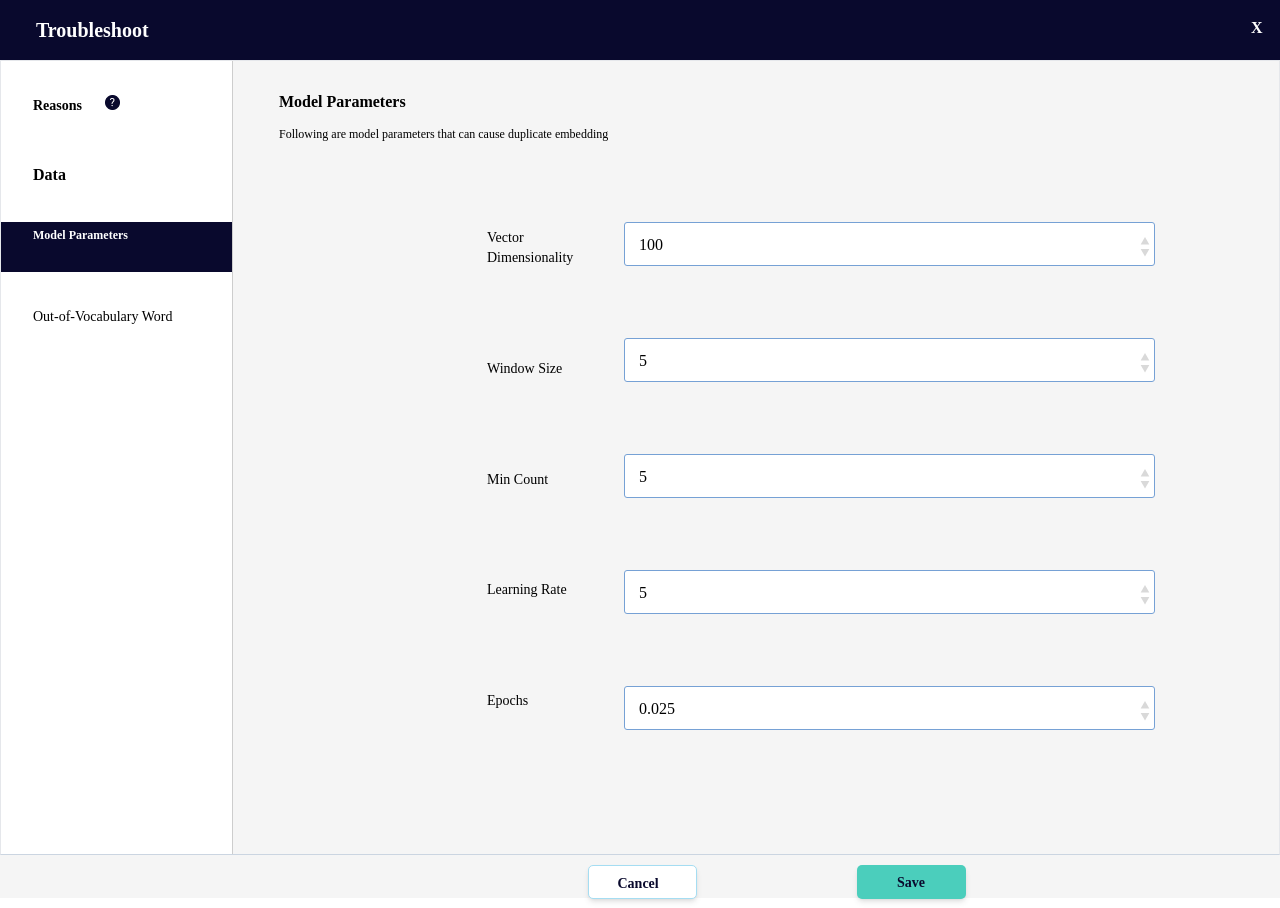
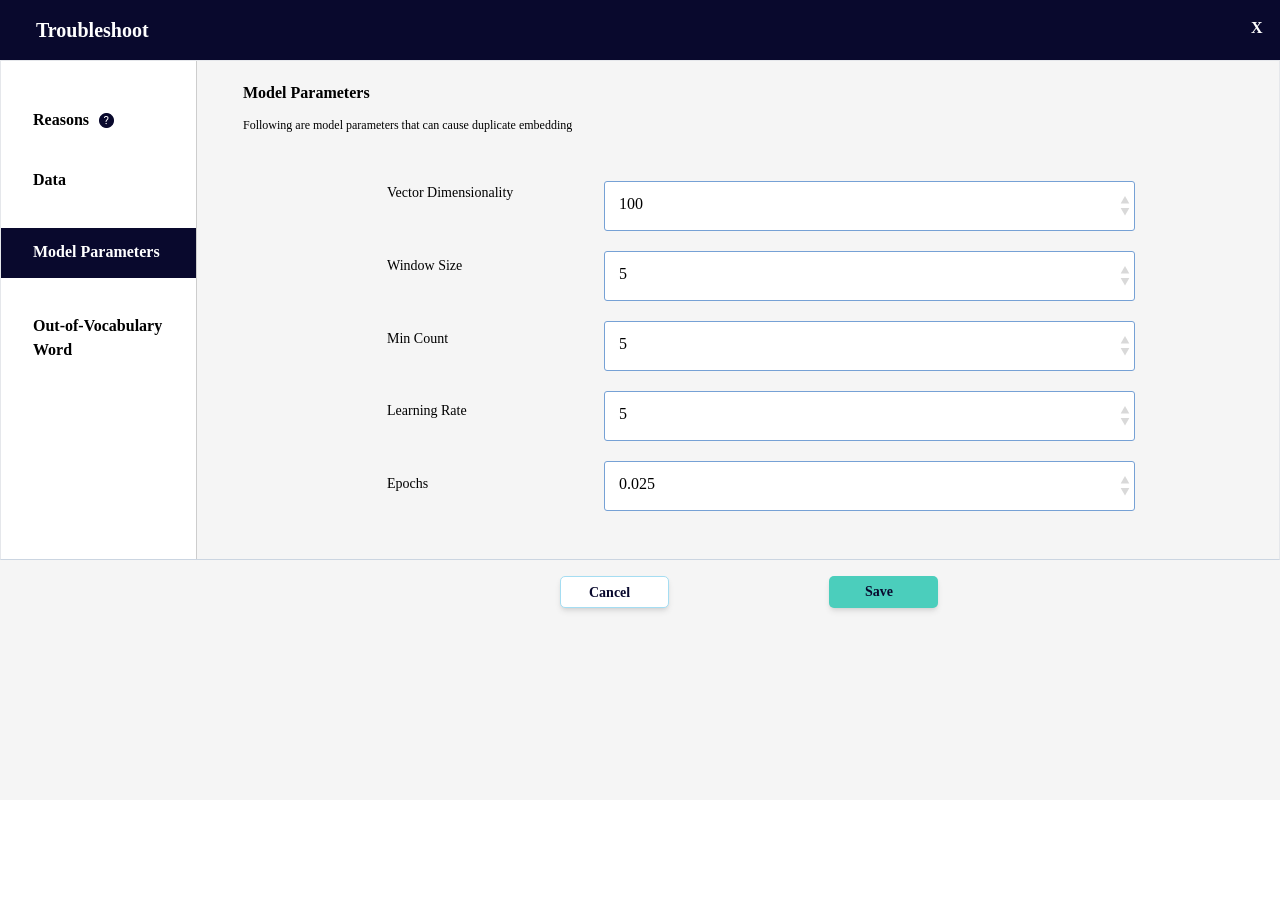
Before and after one commit to Shinmt/miniResponsivePj, a React (Vite) app: page /troubleshoot in a window 1280 px wide. After the commit the page ends 800 px from the top, so only its background shows below. Built offline with nearby package versions, Linux system fonts and the light colour scheme.

Commit message:
231121_2nd

```diff
--- a/src/Components/Schedule.jsx
+++ b/src/Components/Schedule.jsx
@@ -3,7 +3,7 @@ import React from 'react'
 
 const Schedule = () => {
   return (
-    <div className='main bg-neutral-100'>
+    <div className='main'>
       {/* headlinebar */}
       <div className='headline-base'>
             <div className=' headline-bar'>
@@ -16,15 +16,15 @@ const Schedule = () => {
       </div>
 
       {/* action button */}
-      <div className=' flex flex-col lg:mr-20 lg:mt-4 sm:mt-2 sm:mr-4'>
+      <div className=' flex flex-col lg:mr-20 sm:mr-4 lg:mt-4 sm:mt-2'>
         <div className=' grid grid-flow-col justify-end gap-[18px]'>
-          <button className=' w-[134px] btn-text bg-CTA-color shadow-md '>New Schedule</button>
+          <button className=' lg:w-[141px] sm:w-full lg:h-8 sm:h-5 sm:px-1 btn-text bg-CTA-color shadow-md '>New Schedule</button>
         </div>
       </div>
 
       {/* table */}
-      <div className=' relative ml-16 sm:ml-7 lg:pt-7 sm:pt-4 mr-20 lg:mb-[546px] sm:mb-auto'>
-        <table className=' lg:table-auto sm:table-fixed bg-white border-collapse lg:w-full sm:w-[620px] lg:h-[231px] sm:h-auto mr-20 border border-gray-300'>
+      <div className=' relative lg:ml-20 sm:ml-7 lg:pt-4 sm:pt-2 mr-20'>
+        <table className=' lg:table-auto sm:table-fixed bg-white border-collapse lg:w-full sm:w-[620px] lg:h-[260px] sm:h-[300px] mr-20 border border-gray-300'>
           <thead className=' h-[46px]'>
           <tr className=' bg-primary text-white font-mono text-sm font-bold'>
             <th>Year</th>
@@ -35,7 +35,7 @@ const Schedule = () => {
           </tr>
           </thead>
           <tbody className=' lg:w-[155px] sm:w-[50px] h-[35px]'>
-          <tr className='  table-row border border-b-gray-300'>
+          <tr className=' table-row border border-b-gray-300'>
             <td className=' lg:px-7 sm:px-3 '><text className='text-style bg-Year-rgba'>2023</text></td>
             <td className=' lg:px-7 sm:px-3'><text className='text-style bg-Month-rgba'>January</text></td>
             <td className=' lg:px-7 sm:px-3'><text className='text-style bg-Time-rgba'>12:00 AM</text></td>
@@ -51,7 +51,7 @@ const Schedule = () => {
             <td className=' lg:px-7 sm:px-3'><text className='text-style bg-Year-rgba'>From 2024 to 2027</text></td>
             <td className=' lg:px-7 sm:px-3'>
             <div className='flex lg:flex-row sm:flex-col lg:gap-x-[15px] sm:gap-y-1 '>
-              <text className='text-style lg:w-auto bg-Month-rgba'>February</text>
+              <text className='text-style bg-Month-rgba'>February</text>
               <text className='text-style bg-Month-rgba'>March</text>
             </div>
             </td>
--- a/src/Components/Troubleshoot.jsx
+++ b/src/Components/Troubleshoot.jsx
@@ -14,37 +14,34 @@ const Troubleshoot = () => {
         </div>
       </div>
 
-      <div className=' flex flex-grow border border-b-slate-300'>
+      <div className=' h-[500px] flex flex-grow border border-b-slate-300'>
 
       {/* sidebar */}
-      <div className='lg:w-[232px] sm:w-fit lg:h-[793px] bg-white border-r border-[#CDCDCD]'>
-        <div className=' flex flex-row justify-normal lg:pt-[34px] sm:pt-7 items-baseline gap-x-1.5'>
-          <text className=' w-[62px] pl-8 font-mono text-base sm:text-sm font-bold '>Reasons</text>
-          <img src='/img/Q.png' className=' w-[15px] h-[15px] lg:ml-9 sm:ml-6' />
-        </div>
-
-        <div className=' flex flex-col lg:pt-[47px] sm:pt-7 '>
-          <text className=' pl-8 font-bold '>Data</text>
-          <div className=' pl-8 h-[50px] bg-[#09092D] my-[35px] text-justify'>
-          <text className=' w-[116px] font-bold text-sm sm:text-xs text-white '>Model Parameters</text>
+      <div className='lg:w-[232px] sm:w-40 h-auto bg-white border-r border-[#CDCDCD]'>
+        <div className=' flex flex-col lg:pt-[47px] sm:pt-7 justify-center lg:gap-y-9 sm:gap-y-5'>
+          <div className=' grid grid-cols-2 lg:gap-x-0 sm:gap-x-5 items-center'>
+          <text className=' sidebar-text'>Reasons</text>
+          <img src='/img/Q.png' className=' w-[15px] h-[15px] text-base' />
           </div>
-          <text className=' pl-8 font-normal sm:text-sm sm:pr-2 text-black '>Out-of-Vocabulary Word</text>
+        <text className=' sidebar-text '>Data</text>
+        <text className=' h-[50px] sidebar-text text-white bg-[#09092D] py-3'>Model Parameters</text>
+        <text className=' sidebar-text '>Out-of-Vocabulary Word</text>
         </div>
       </div>
 
-      <div className='lg:pl-[46px] sm:pl-5 pt-[29px]'>
+      <div className=' h-auto lg:pl-[46px] sm:pl-5 lg:mt-5 sm:mt-8'> {/* lg:mt-5 sm:mt-8 */}
 
       {/* heading and paragraph */}
         <h1 className='text-black font-bold text-base '>Model Parameters</h1>
         <p className=' pt-3 font-normal text-sm sm:text-xs'>Following are model parameters that can cause duplicate embedding</p>
 
       {/* data box */}
-      <div className=' lg:pt-20 lg:pl-52 sm:pt-12 sm:pl-28 h-[508px] '>
+      <div className=' lg:py-12 lg:mx-36 sm:py-16 sm:mx-24'>
       <div className=' flex flex-col sm:flex-row'>
 
         {/*items left */}
         <div>
-        <div className=' grid grid-row sm:relative text-left lg:w-[137px] h-full sm:w-auto lg:pt-1.5 sm:pt-0 pr-[38px] lg:text-sm sm:text-xs font-normal lg:gap-y-[72px] sm:gap-y-5'>
+        <div className=' grid grid-row relative text-left lg:w-[137px] sm:w-auto lg:h-full sm:h-auto lg:pt-0.5 sm:pt-1.5 lg:text-sm sm:text-xs font-normal lg:gap-y-6 sm:gap-y-11'>
           <label>Vector Dimensionality</label>
           <label>Window Size</label>
           <label>Min Count</label>
@@ -55,7 +52,7 @@ const Troubleshoot = () => {
 
         {/*items right */}
         <div>
-        <div className=' grid grid-row justify-end lg:gap-y-[72px] sm:gap-y-5 relative'>
+        <div className=' h-auto relative grid grid-row justify-end lg:pl-20 sm:pl-24 mb-3 lg:gap-y-5 sm:gap-y-7 '>
         <div className='selectbar'>
           <p className='selectbar-text'>100</p>
           <svg xmlns="http://www.w3.org/2000/svg" className=' selectbar-arrow ' width="10" height="20" viewBox="0 0 10 20" fill="none">
@@ -99,11 +96,11 @@ const Troubleshoot = () => {
 
       </div>
       {/* footer button */}
-      <div className=' lg:ml-[600px] sm:ml-[320px] my-2.5 '>
-      <div className=' w-[353px] h-[33px] lg:gap-40 sm:gap-8 grid grid-flow-col justify-center'>
-        <button className='footer-btn lg:px-[29px] sm:px-4 bg-white border border-Skyblue'>Cancel</button>
-        <button className='footer-btn lg:px-[23px] sm:px-3 justify-center bg-CTA-color'>Save</button>
-      </div>
+      <div className=' flex flex-col justify-center lg:px-60 sm:mx-80 py-4'>
+            <footer className=' footer lg:gap-40 sm:gap-8 grid grid-flow-col '>
+                <button className='footer-btn lg:px-7 sm:px-4 bg-white border border-Skyblue'>Cancel</button>
+                <button className='footer-btn lg:px-9 sm:px-6 bg-CTA-color'>Save</button>
+            </footer>
       </div>
     </div>
   )
--- a/src/index.css
+++ b/src/index.css
@@ -4,7 +4,7 @@
 
 @layer components {
     .main{
-        @apply w-full h-full font-mono bg-neutral-100;
+        @apply w-full h-screen overflow-hidden font-mono bg-neutral-100;
     }
 
     .headline-base{
@@ -24,31 +24,35 @@
     }
 
     .btn-text{
-        @apply w-[110px] h-[23px] sm:top-[82px] font-semibold sm:font-normal text-sm rounded-[5px];
+        @apply lg:w-[110px] sm:w-fit lg:h-8 sm:h-full sm:top-[82px] font-semibold lg:text-sm sm:text-xs rounded-[5px];
     }
 
     .label-text{
-        @apply w-full sm:w-[127px] sm:mr-[140px] mb-14 text-black;
+        @apply lg:w-fit sm:w-[120px] sm:mr-[140px] mb-9 text-black;
     }
 
     .input-text{
-        @apply px-4 font-normal text-sm bg-[#EAF0F6] pt-1.5 pb-1.5 mb-[50px] rounded-[3px] text-black;
+        @apply px-4 font-normal text-sm bg-[#EAF0F6] pt-1.5 pb-1.5 mb-6 rounded-[3px] text-black;
     }
 
     .footer{
-        @apply w-full sm:w-fit h-[34px] lg:ml-[752px] lg:mr-[791px] sm:mx-[230px] lg:mt-14 sm:mt-2 lg:mb-[24px] sm:mb-3;
+        @apply w-full sm:w-fit mx-auto;
     }
 
     .footer-btn{
-        @apply inline-flex lg:w-[109px] lg:h-[34px] sm:w-20 sm:h-fit lg:gap-2.5 sm:gap-1 py-2 rounded-[5px] text-[#09092D] font-bold lg:text-sm sm:text-xs items-start shadow-md;
+        @apply inline-flex lg:w-[109px] lg:h-8 sm:w-20 sm:h-full lg:gap-2.5 sm:gap-1 py-1.5 rounded-[5px] text-[#09092D] font-bold lg:text-sm sm:text-xs items-start shadow-md;
     }
 
     .text-style{
-        @apply w-full sm:w-[60px] lg:h-[23px] sm:h-auto text-black font-mono lg:text-sm sm:text-xs rounded-[5px] text-center;
+        @apply w-auto h-auto text-black font-mono lg:text-sm sm:text-xs rounded-[5px] text-center px-1 py-0.5;
+    }
+
+    .sidebar-text{
+        @apply px-8 font-mono lg:text-base sm:text-xs font-bold;
     }
 
     .selectbar{
-        @apply flex flex-col sm:flex-row justify-between lg:w-[531px] sm:w-fit lg:h-11 sm:h-9 rounded-[3px] border border-Light-blue bg-white;
+        @apply flex flex-col sm:flex-row justify-between lg:w-[531px] sm:w-auto h-auto rounded-[3px] border border-Light-blue bg-white; /*lg:h-11 sm:h-9*/
     }
 
     .selectbar-text{
```
Also changed, not shown: src/Components/HomePage.jsx (+25 -25 lines).
